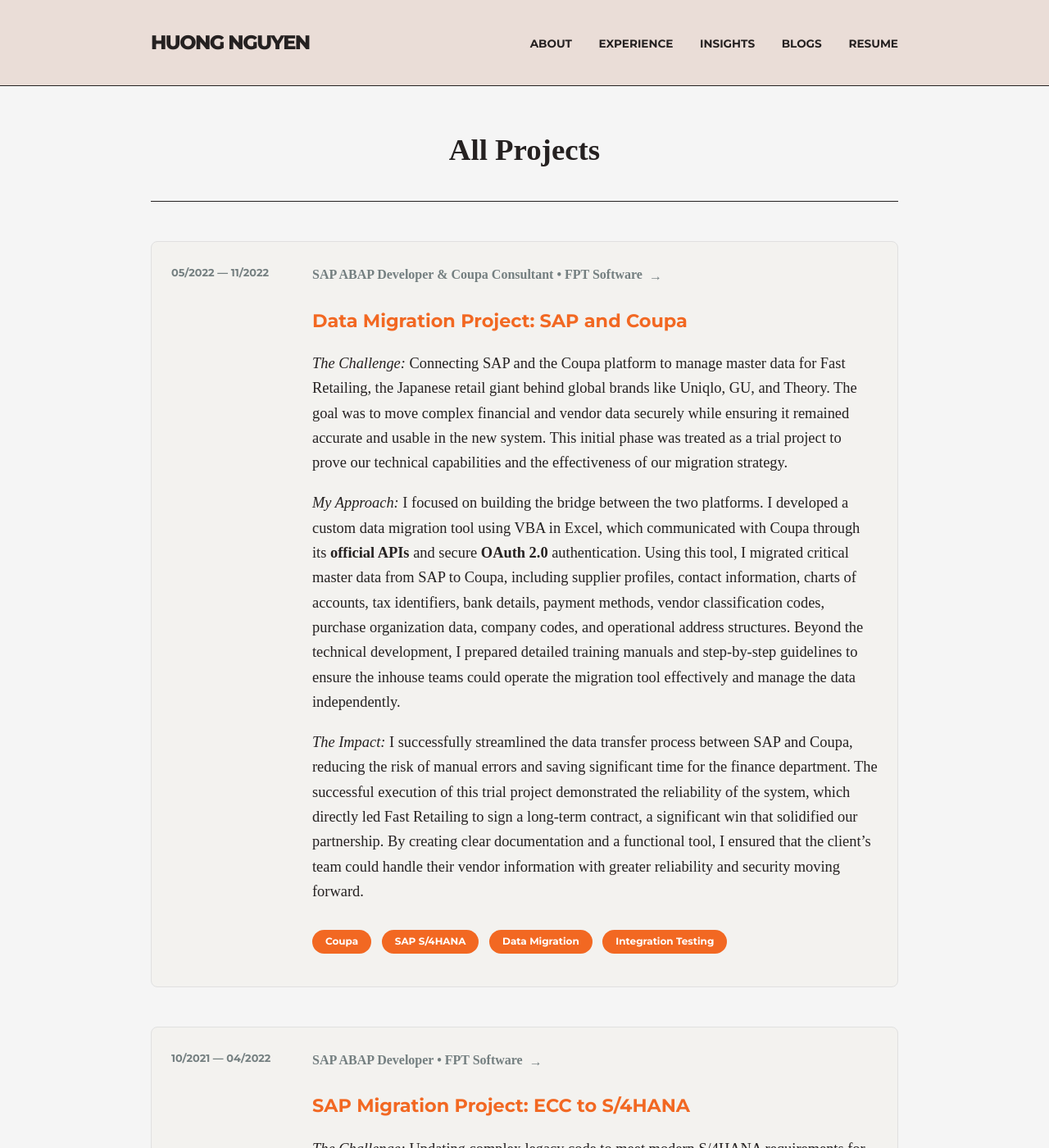
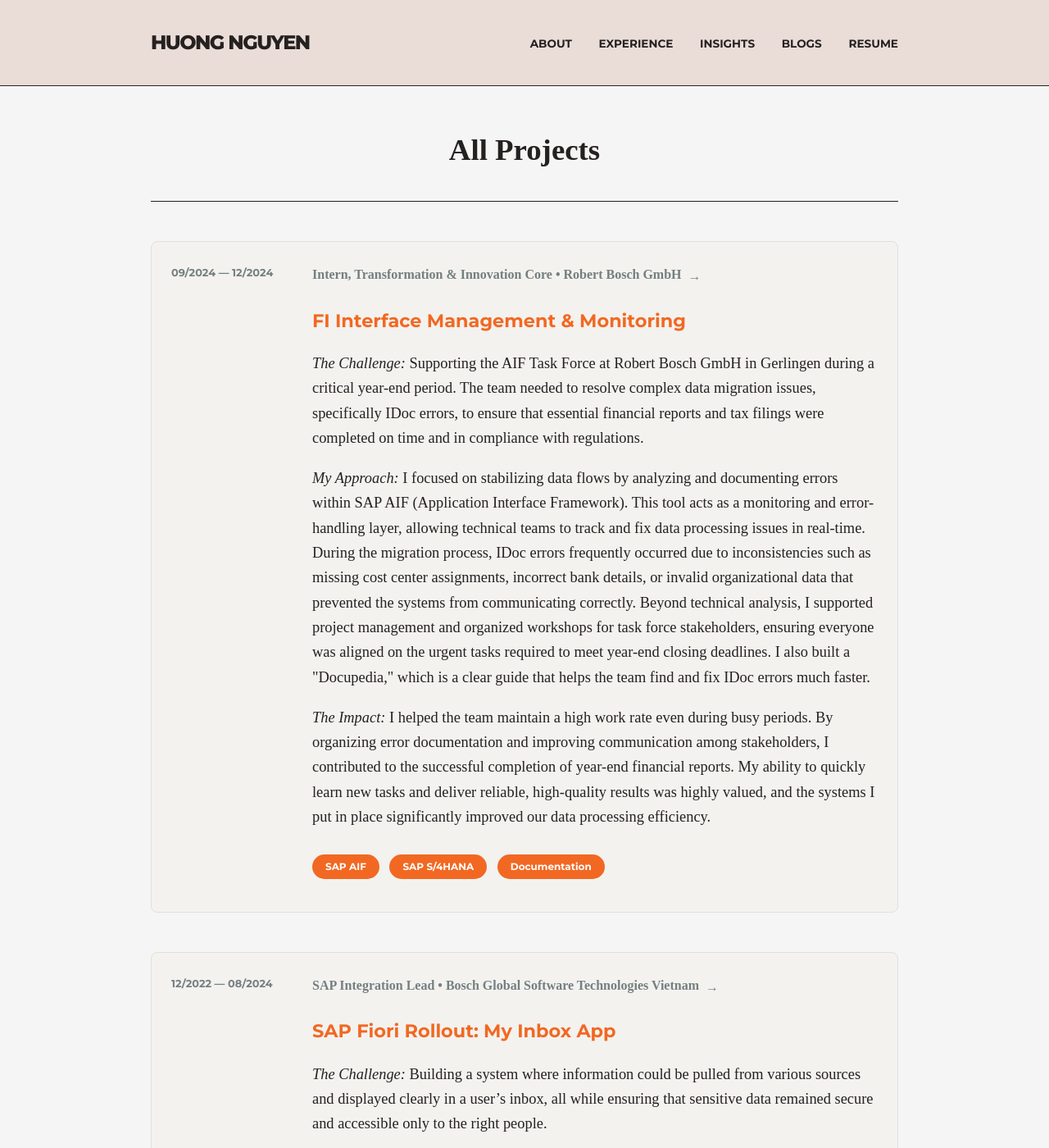
Before and after one commit to huongntn/portfolio-website, a Jekyll site: the page built from archive/index.html, in a window 1280 px wide and 1400 px high. Shown: the whole window at 82% size. Built offline with Jekyll 4.4.1, drawn with Linux system fonts in a browser that asks for light colours; some web fonts are replaced; some of the changed text lies outside the part shown.

Commit message:
Update index.html

```diff
--- a/archive/index.html
+++ b/archive/index.html
@@ -10,6 +10,52 @@ title: All Projects
 </div>
 
 <hr style="margin-top: 2rem;">
+
+<!-- Project 6 -->
+<div class="archive-project-card">
+  <div class="project-date">09/2024 — 12/2024
+  </div>
+
+  <div class="project-content">
+    <a href="https://www.bosch.de/unternehmen/bosch-in-deutschland/gerlingen-dieselstrasse/" target="_blank" class="company-link">
+      <span class="company-link">Intern, Transformation & Innovation Core • Robert Bosch GmbH</span>
+      <span class="arrow">→</span>
+    </a>
+    <h3>FI Interface Management & Monitoring</h3>
+    <p><em>The Challenge:</em> Supporting the AIF Task Force at Robert Bosch GmbH in Gerlingen during a critical year-end period. The team needed to resolve complex data migration issues, specifically IDoc errors, to ensure that essential financial reports and tax filings were completed on time and in compliance with regulations.</p>
+    <p><em>My Approach:</em> I focused on stabilizing data flows by analyzing and documenting errors within SAP AIF (Application Interface Framework). This tool acts as a monitoring and error-handling layer, allowing technical teams to track and fix data processing issues in real-time. During the migration process, IDoc errors frequently occurred due to inconsistencies such as missing cost center assignments, incorrect bank details, or invalid organizational data that prevented the systems from communicating correctly. Beyond technical analysis, I supported project management and organized workshops for task force stakeholders, ensuring everyone was aligned on the urgent tasks required to meet year-end closing deadlines. I also built a "Docupedia," which is a clear guide that helps the team find and fix IDoc errors much faster.</p>
+    <p><em>The Impact:</em> I helped the team maintain a high work rate even during busy periods. By organizing error documentation and improving communication among stakeholders, I contributed to the successful completion of year-end financial reports. My ability to quickly learn new tasks and deliver reliable, high-quality results was highly valued, and the systems I put in place significantly improved our data processing efficiency.</p>
+    <div class="tag-container">
+      <span class="static-tag">SAP AIF</span>
+      <span class="static-tag">SAP S/4HANA</span>
+      <span class="static-tag">Documentation</span>
+    </div>
+  </div>
+</div>
+
+<!-- Project 5 -->
+<div class="archive-project-card">
+  <div class="project-date">12/2022 — 08/2024
+  </div>
+
+  <div class="project-content">
+    <a href="https://www.bosch-softwaretechnologies.com/en/locations/vietnam/about-us/" target="_blank" class="company-link">
+      <span class="company-link">SAP Integration Lead • Bosch Global Software Technologies Vietnam</span>
+      <span class="arrow">→</span>
+    </a>
+    <h3>SAP Fiori Rollout: My Inbox App</h3>
+    <p><em>The Challenge:</em> Building a system where information could be pulled from various sources and displayed clearly in a user’s inbox, all while ensuring that sensitive data remained secure and accessible only to the right people.</p>
+    <p><em>My Approach:</em> I served as the bridge between our backend developers, frontend team, and testers to ensure everyone stayed aligned. I gathered and clarified project requirements, defining exactly how data should move through the system and appear for the end user. A major part of my work involved setting up a secure access structure: while all employees could open the application, I designed and consulted on role-based authorizations so that only specific individuals, such as workflow managers, could view sensitive information or perform actions like approving or rejecting requests. I also established clear naming conventions for these roles across both the frontend and backend and handled the configuration of RFC connections to link our systems.</p>
+    <p>My daily work was diverse, covering both technical tasks and team coordination. I managed project timelines, effort estimates, and technical feasibility discussions with our customers. My technical duties included system configuration, development, and thorough unit testing. I also handled project management duties using Jira, provided 3rd-level technical support for complex issues, and led knowledge-sharing sessions to help our 2nd-level support team resolve common problems independently.</p>
+    <p><em>The Impact:</em> I successfully coordinated three new system integrations and four successful rollouts, consistently achieving high customer satisfaction. The project’s success was further recognized when the product was awarded for "Best Maintenance and Support" at Bosch Global Software Technologies Vietnam in 2023, a testament to the stability and quality of the systems I helped manage and support.</p>
+    <div class="tag-container">
+      <span class="static-tag">SAP ABAP</span>
+      <span class="static-tag">SAP S/4HANA</span>
+      <span class="static-tag">SAP Fiori</span>
+      <span class="static-tag">Roles and Authorizations</span>
+    </div>
+  </div>
+</div>
 
 <!-- Project 4 -->
 <div class="archive-project-card">
```
